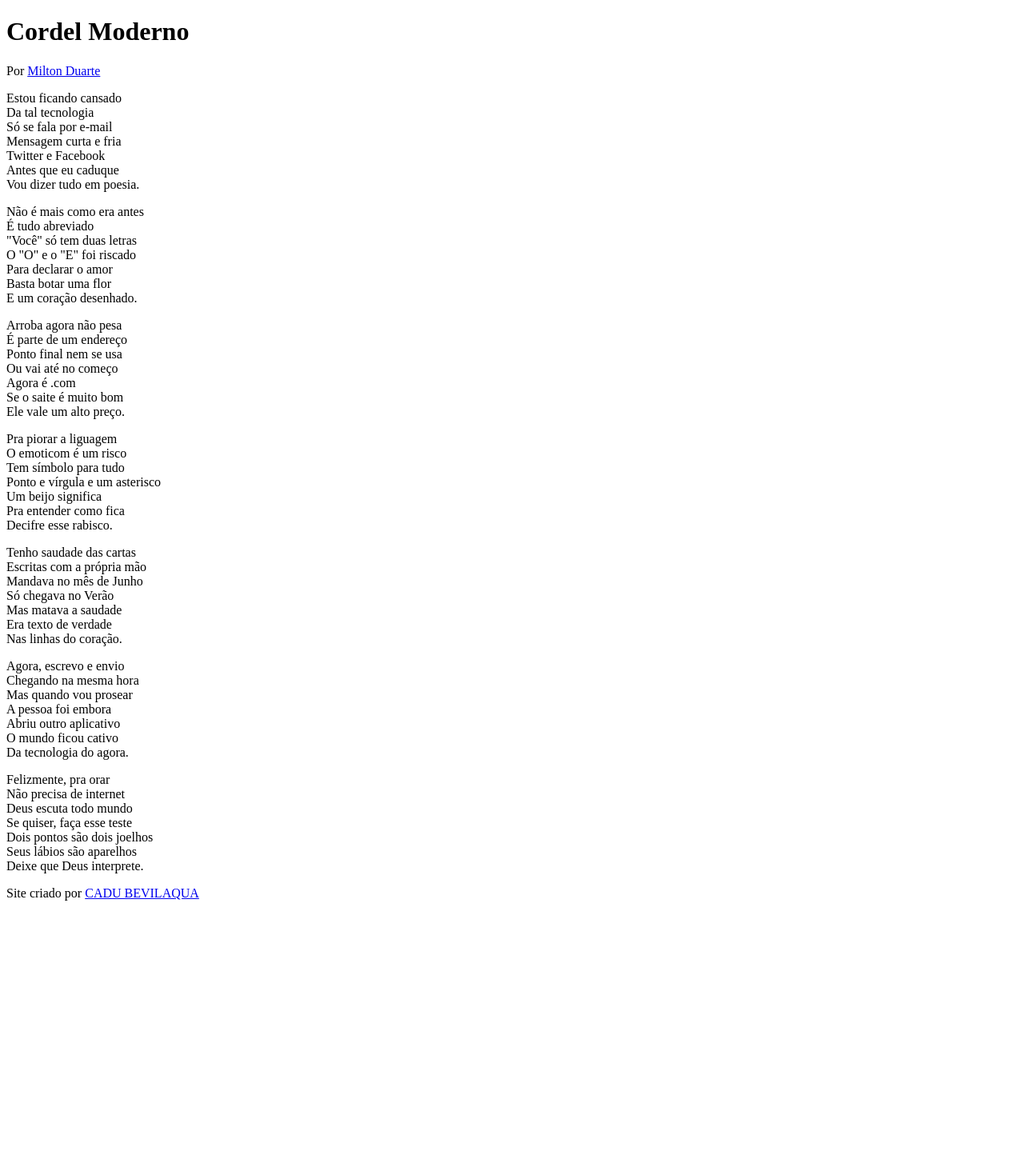
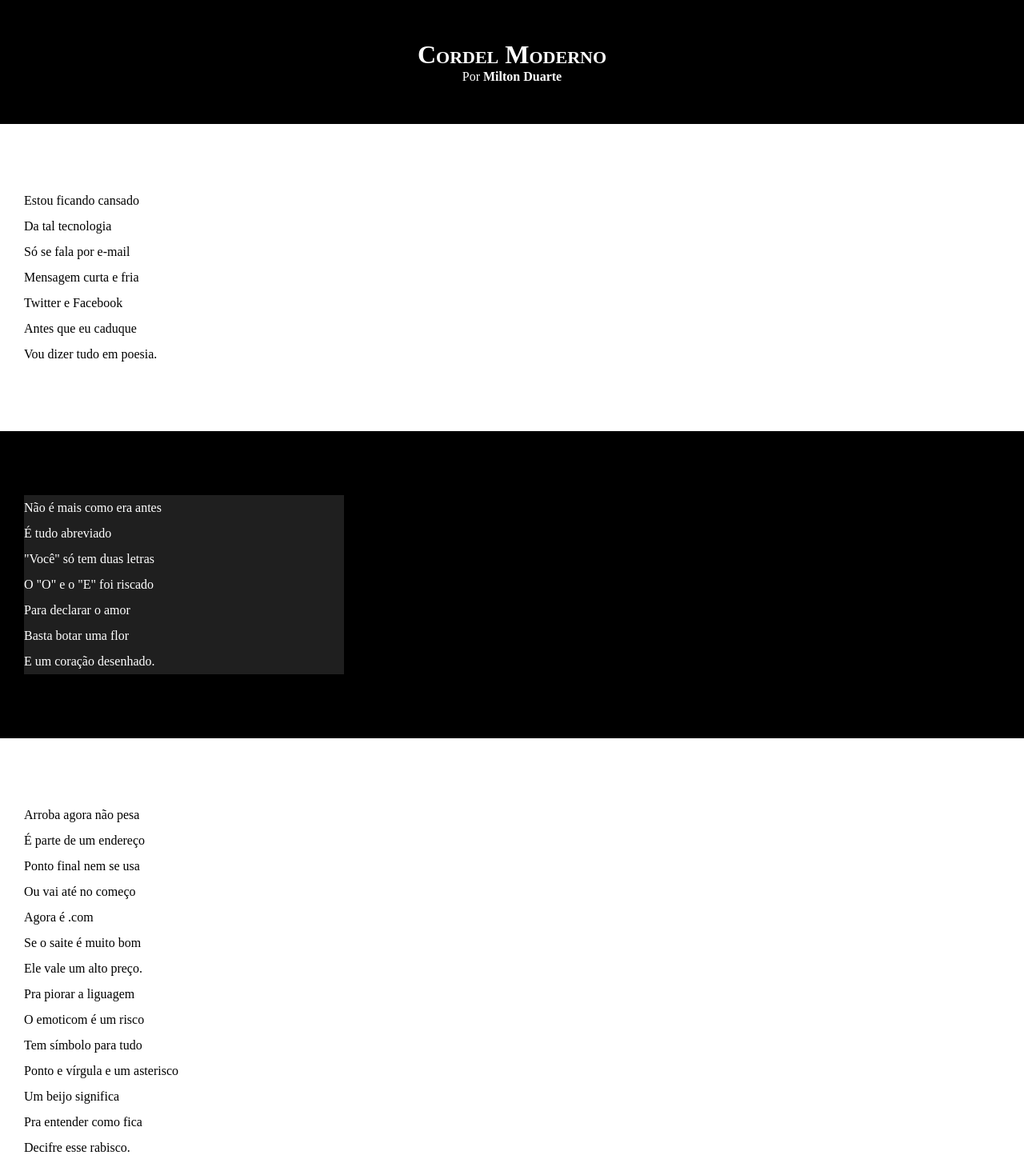
Before and after one commit to CARLOSbevilaqua05/html-css, a plain HTML site: page exercicios/desafio012/cordel.html in a window 1280 px wide. Shown: the top 1454 px of the page at 80% size. Before the commit the page ends 1142 px from the top, so only its background shows below. Drawn offline with Linux system fonts and the light colour scheme.

Commit message:
atualizei os estilos

```diff
--- a/exercicios/desafio012/cordel.html
+++ b/exercicios/desafio012/cordel.html
@@ -19,7 +19,7 @@
             </p>
         </header>
 
-<section>
+<section class="normal">
     <p>
         Estou ficando cansado <br>
         Da tal tecnologia  <br>
@@ -32,7 +32,7 @@
 </section>
 
 
-<section>
+<section class="imagem">
     <p>
         Não é mais como era antes <br>
         É tudo abreviado <br>
@@ -46,7 +46,7 @@
 
 
 
-<section>
+<section class="normal">
 
     <p>
         Arroba agora não pesa <br>
@@ -71,7 +71,7 @@
 
 
 
-<section>
+<section class="imagem">
     <p>
         Tenho saudade das cartas<br>
         Escritas com a própria mão<br>
@@ -85,7 +85,7 @@
 
 
 
-<section>
+<section class="normal">
     <p>
         Agora, escrevo e envio<br>
         Chegando na mesma hora<br>
--- a/exercicios/desafio012/style.css
+++ b/exercicios/desafio012/style.css
@@ -1 +1,69 @@
 @charset "UTF= 8";
+*{
+    margin: 0px;
+    padding: 0px;
+}
+
+html, body{
+      min-height: 100vh;
+      background-color: darkgray;
+
+}
+
+header{
+    background-color: black;
+    color:white;
+    text-align: center;
+}
+
+header > h1 {
+    padding-top: 50px;
+    /*text-transform: uppercase; tranformar em letra maiusculaa*/
+    font-variant: small-caps;
+}
+
+header > p {
+    padding-bottom: 50px;
+}
+
+
+header a,footer a{
+    color: white;
+    text-decoration: none;
+    font-weight: bolder;
+}
+
+header a :hover, footer a:hover  {
+    text-decoration: underline;
+    }
+
+section{
+    padding-top: 10vh;
+    padding-bottom: 10vh;
+    line-height: 2em;
+    padding-left: 30px;
+
+}
+
+
+ section.normal{
+    background-color: white;
+}
+
+
+section.imagem{
+    background-color: black;
+    color: white;
+}
+
+section.imagem > p {
+    width: 400px;
+    background-color: rgb(31, 31, 31);
+}
+
+ footer {
+     background-color: black;
+     color: white;
+     text-align: center;
+     padding: 10px;
+}
```
